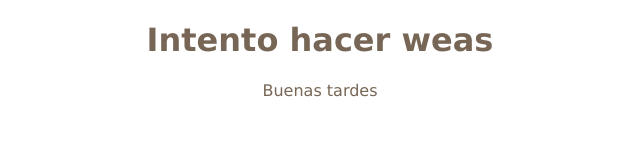
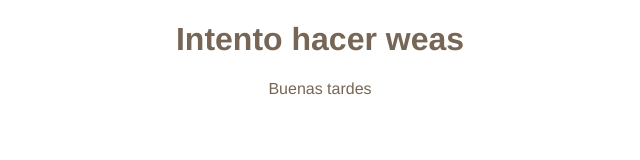
Before and after one commit to BrunoMantovan/ploktor.github.io, a plain HTML site: page index.html in a window 1280 px wide. Shown: the whole page, without its empty margins (320-960 px from the left). Drawn offline with Linux system fonts and the light colour scheme.

Commit message:
primer commit nueva branch cabecera

```diff
--- a/estilos.css
+++ b/estilos.css
@@ -1,7 +1,7 @@
 body{
 color: #765;
 text-align: center;
-font-family:Verdana, Geneva, Tahoma, sans-serif;
+font-family:'Franklin Gothic Medium';
 font-size: 16px;
 }
 
```
